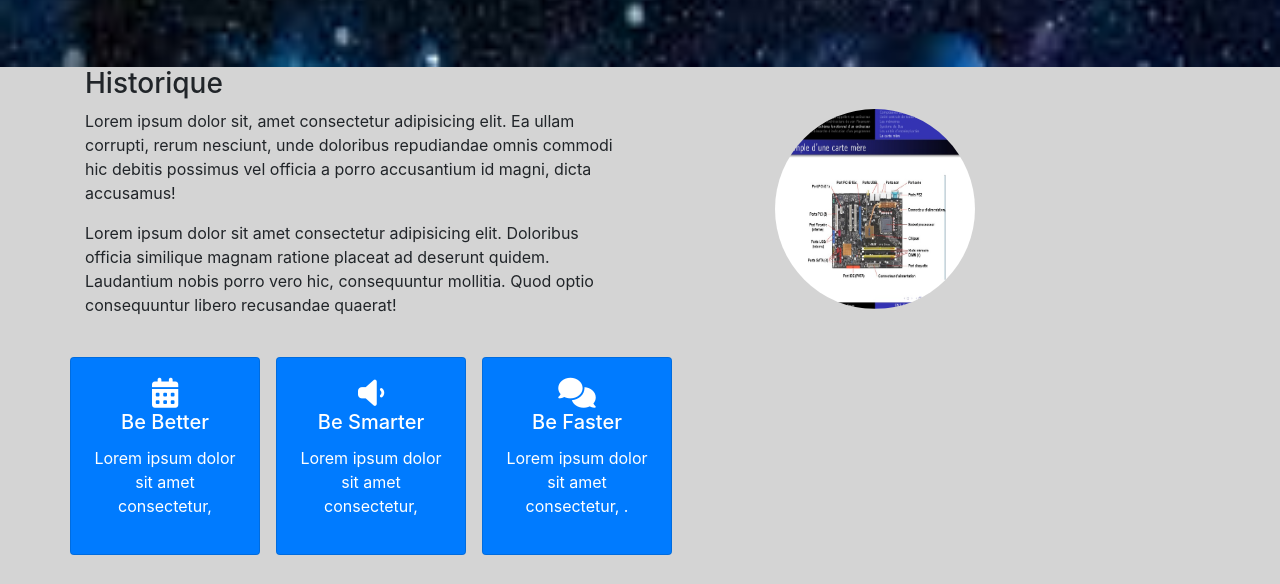
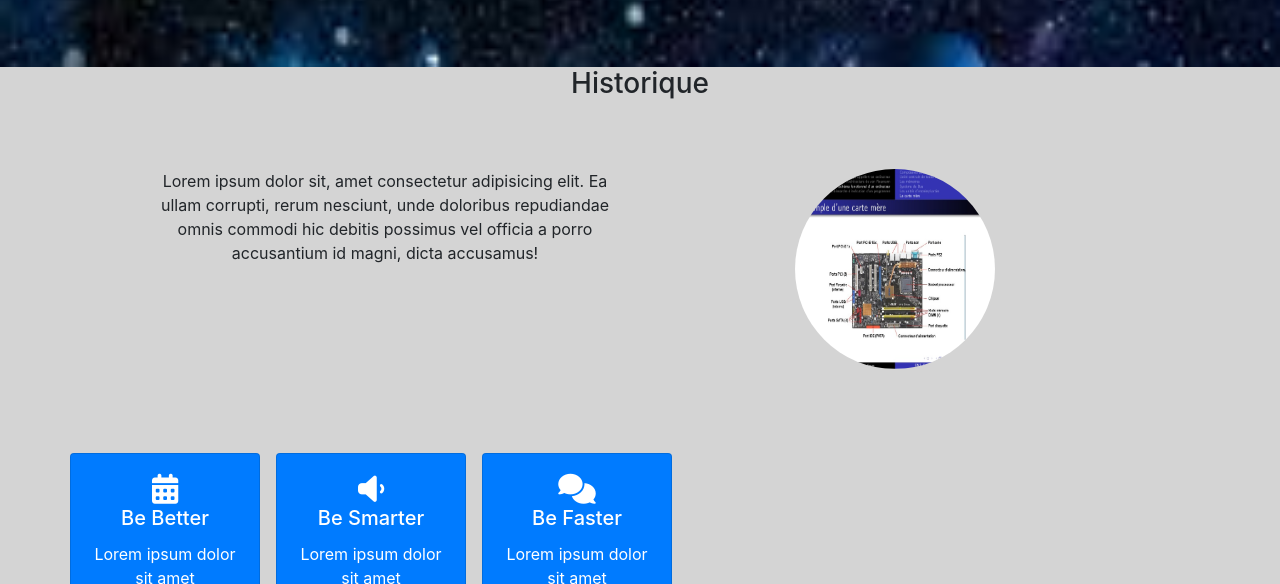
Before and after one commit to indi94/Niebephone, a plain HTML site: page Apropos.html in a window 1280 px wide. Shown: the part 197-781 px from the top of the page. Drawn offline with nearby package versions, Linux system fonts and the light colour scheme.

Commit message:
Add files via upload
p3

```diff
--- a/Apropos.html
+++ b/Apropos.html
@@ -40,27 +40,21 @@
                 <h1>apropos de Nous</h1>
                 <P>Lorem ipsum, dolor sit amet consectetur adipisicing.</P>
             </div>
-            <div class="container-fluid " style="background-color:#D4D4D4 ;">
+            <div class="container-fluid text-center " style="background-color:#D4D4D4 ;">
                 <div class="container">
-                    <div class="row">
-                        <div class="col">
-                            <h3>Historique</h3>
-                        </div>
-                    </div>
-                    <div class="row">
+                    <h3>Historique</h3>
+                    <div class="row" style="padding: 60px;">
                         <div class="col-6">
                             <p>Lorem ipsum dolor sit, amet consectetur adipisicing elit. Ea ullam corrupti, rerum nesciunt, unde doloribus repudiandae omnis commodi hic debitis possimus vel officia a porro accusantium id magni, dicta accusamus!</p>
-                            <p>Lorem ipsum dolor sit amet consectetur adipisicing elit. Doloribus officia similique magnam ratione placeat ad deserunt quidem. Laudantium nobis porro vero hic, consequuntur mollitia. Quod optio consequuntur libero recusandae quaerat!</p>
                         </div>
                         <div class="col-6">
                             <div class="text-center border-radius ">
-                                <img src="repp.jpg" class="rounde w-30 h-30" alt="exercice bootstrap" style="border-radius: 700px; width: 200px; height: 200px; margin-right: 100px;">
+                                <img src="repp.jpg" class="rounde w-30 h-30" alt="exercice bootstrap" style="border-radius: 700px; width: 200px; height: 200px;">
                             </div>
                         </div>
                     </div>
 
                     <div class="row pt-2 pb-2 text-center">
-
                         <div class="col-md-12 col-sm-12 pb-3 pt-3 col-lg-2 text-white mr-3" >
                             <div class="row">
                                 <div class="card bg-primary " style="width: 18rem;">
@@ -97,7 +91,6 @@
 
                     </div>
                     <div class="row pt-2 pb-2">
-
                         <div class="col-md-12 col-sm-12 pt-3 pb-3 col-lg-2 text-white mr-3" >
                             <div class="row">
                                 <div class="card bg-primary text-white " style="width: 18rem;">
```
